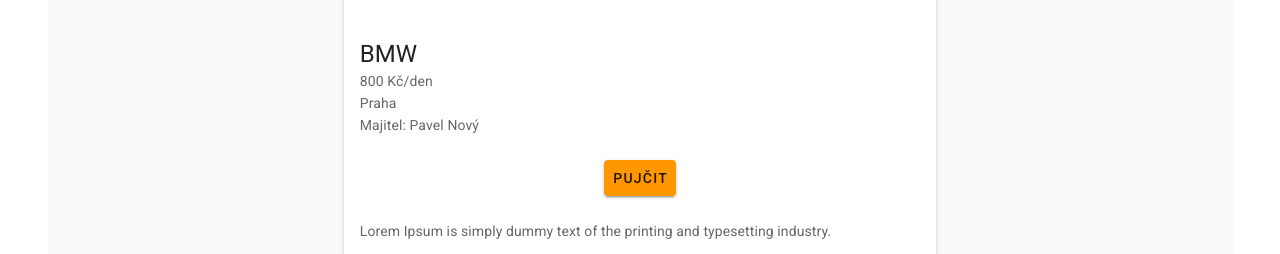
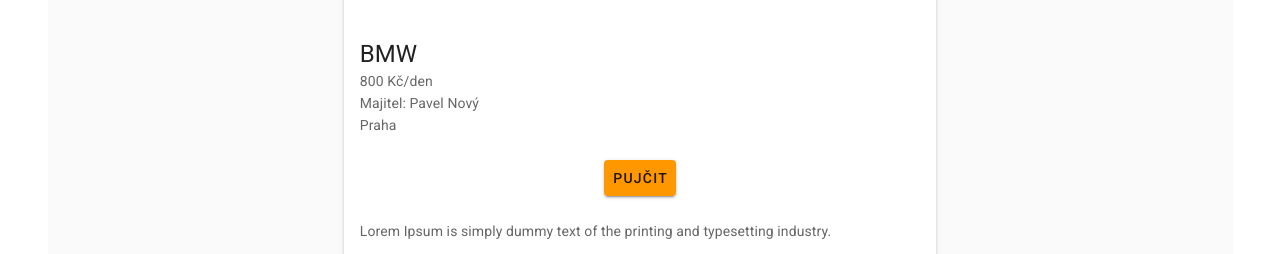
Before and after one commit to Marina2021/Pujcovna_SharingIsCaring, a Vue app: page /detail/1 in a window 1280 px wide. Shown: the part 226-480 px from the top of the page. Built offline with nearby package versions, Linux system fonts and the light colour scheme.

Commit message:
majitel replace with city

```diff
--- a/src/views/Detail.vue
+++ b/src/views/Detail.vue
@@ -4,13 +4,15 @@
       <v-card>
         <v-img v-bind:src="`/fotky_projekt_DA/${zobrazPolozku.images}`" height="200px"></v-img>
         <v-card-title class="headline" v-text="zobrazPolozku.nazev"></v-card-title>
-        <v-card-subtitle>{{ zobrazPolozku.cena }} Kč/den
-          <br>
+        <v-card-subtitle>
+          {{ zobrazPolozku.cena }} Kč/den
+          <br />
+          Majitel: {{ zobrazMajitele.jmeno }}
+        <br />
         {{ zobrazPolozku.mesto }}
-        <br>
-        Majitel: {{ zobrazMajitele.jmeno }}</v-card-subtitle>
+        </v-card-subtitle>
         <v-card-actions class="d-flex justify-center">
-            <v-btn  v-on:click="proclick"  flat color="orange">Pujčit</v-btn>
+          <v-btn v-on:click="proclick" flat color="orange">Pujčit</v-btn>
         </v-card-actions>
         <v-card-text>{{ zobrazPolozku.popis }}</v-card-text>
       </v-card>
@@ -43,7 +45,7 @@
       )[0];
     },
     zobrazMajitele: function() {
-      const majitelId = this.zobrazPolozku.majitel
+      const majitelId = this.zobrazPolozku.majitel;
       return this.majitel.filter(
         majitel => majitel.id === parseInt(majitelId)
       )[0];
```
